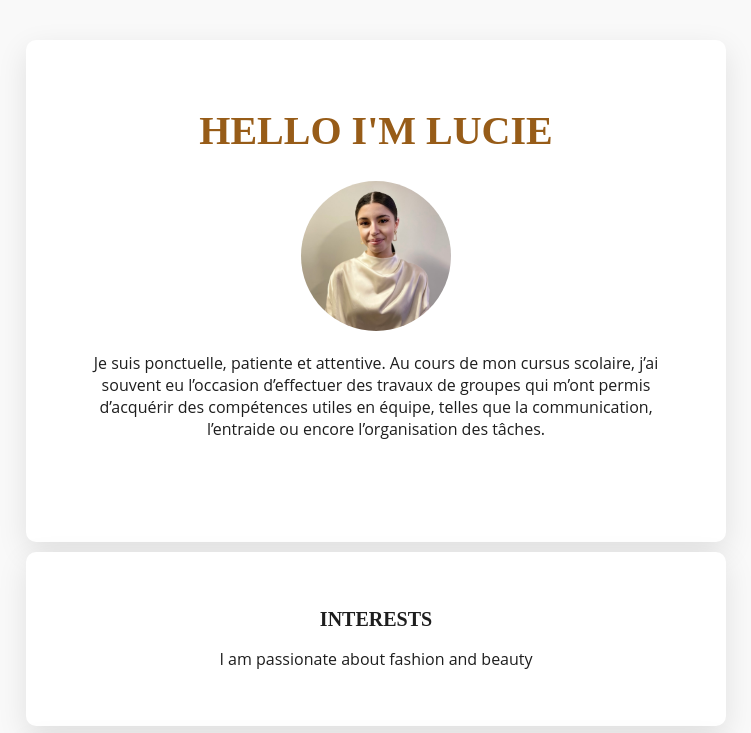
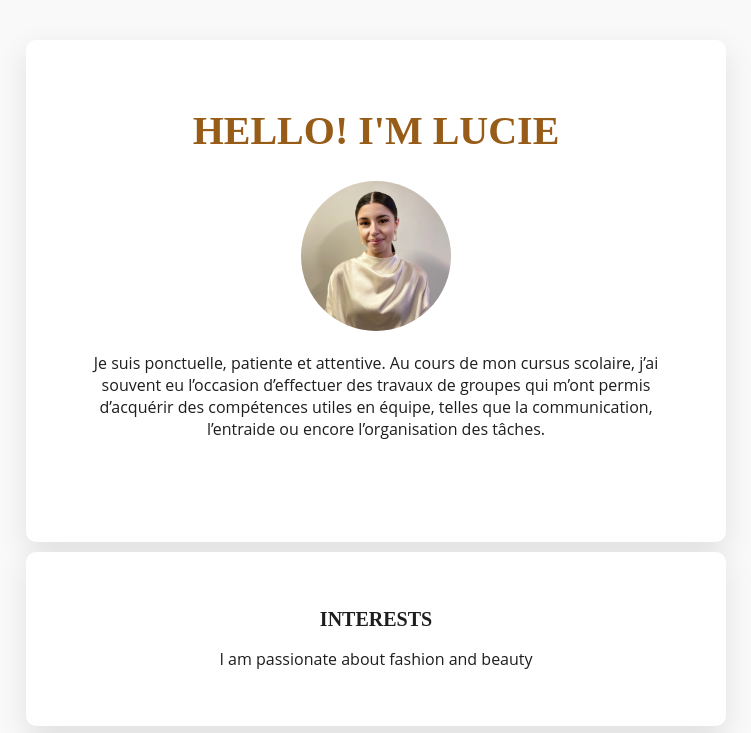
Before and after one commit to luciepsq/my-profil, a plain HTML site: page index.html in a window 1280 px wide. Shown: the top 733 px of the page, without its empty margins (264-1015 px from the left). Drawn offline with Linux system fonts and the light colour scheme.

Commit message:
Update index.html

```diff
--- a/index.html
+++ b/index.html
@@ -11,7 +11,7 @@
 
 	<div class="container">
 		<div class="card-white" id="introduction">
-			<h1>Hello I'm Lucie</h1>
+			<h1>Hello! I'm Lucie</h1>
 			<img src="images/Profil.jpg" class="img-circle" width ="150px"alt="Lucie Pasquet">
 			<p>
 				Je suis ponctuelle, patiente et attentive. Au cours de mon cursus scolaire, j’ai souvent eu l’occasion d’effectuer des travaux de groupes qui m’ont permis d’acquérir des compétences utiles en équipe, telles que la communication, l’entraide ou encore l’organisation des tâches.
```
